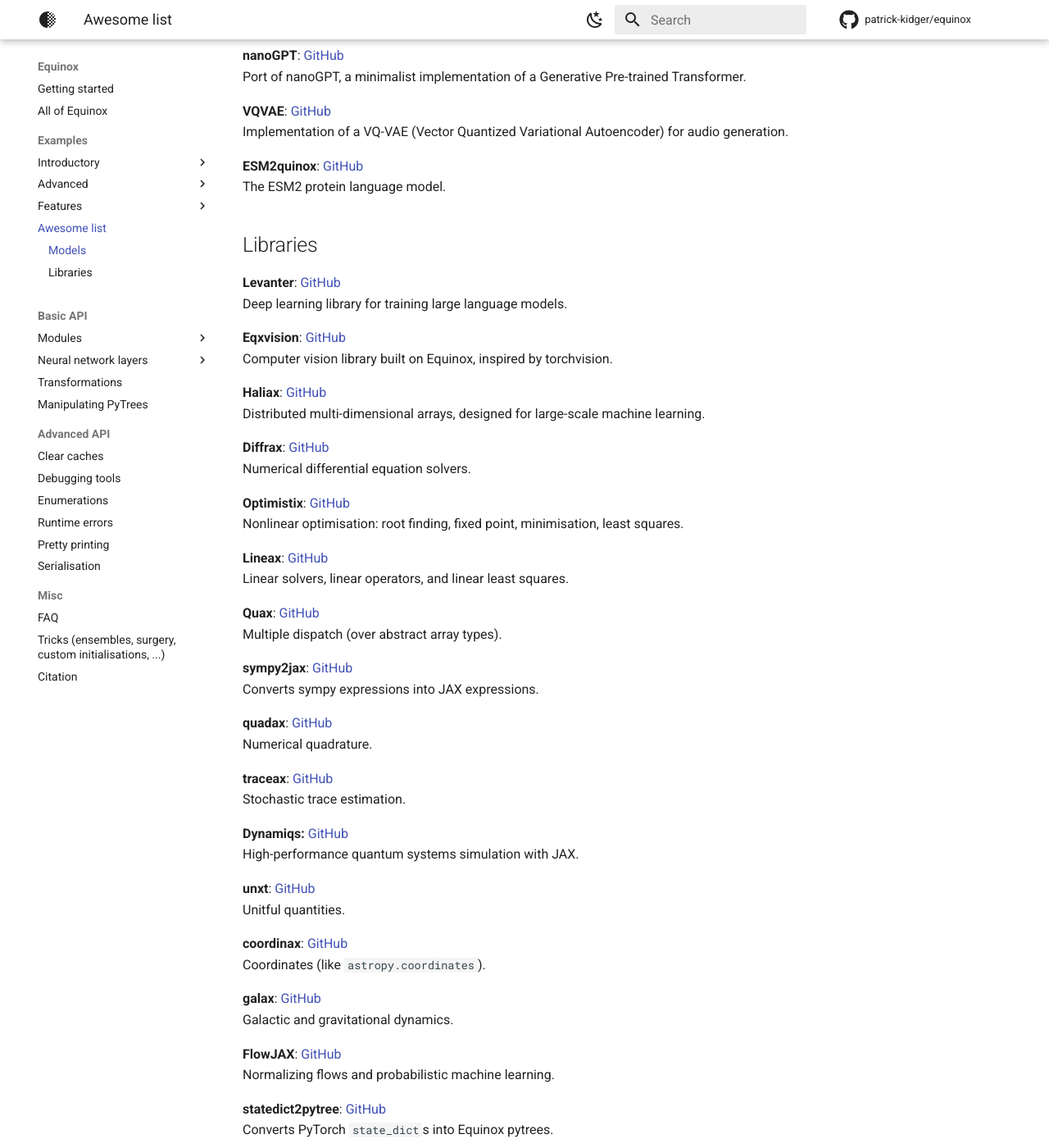
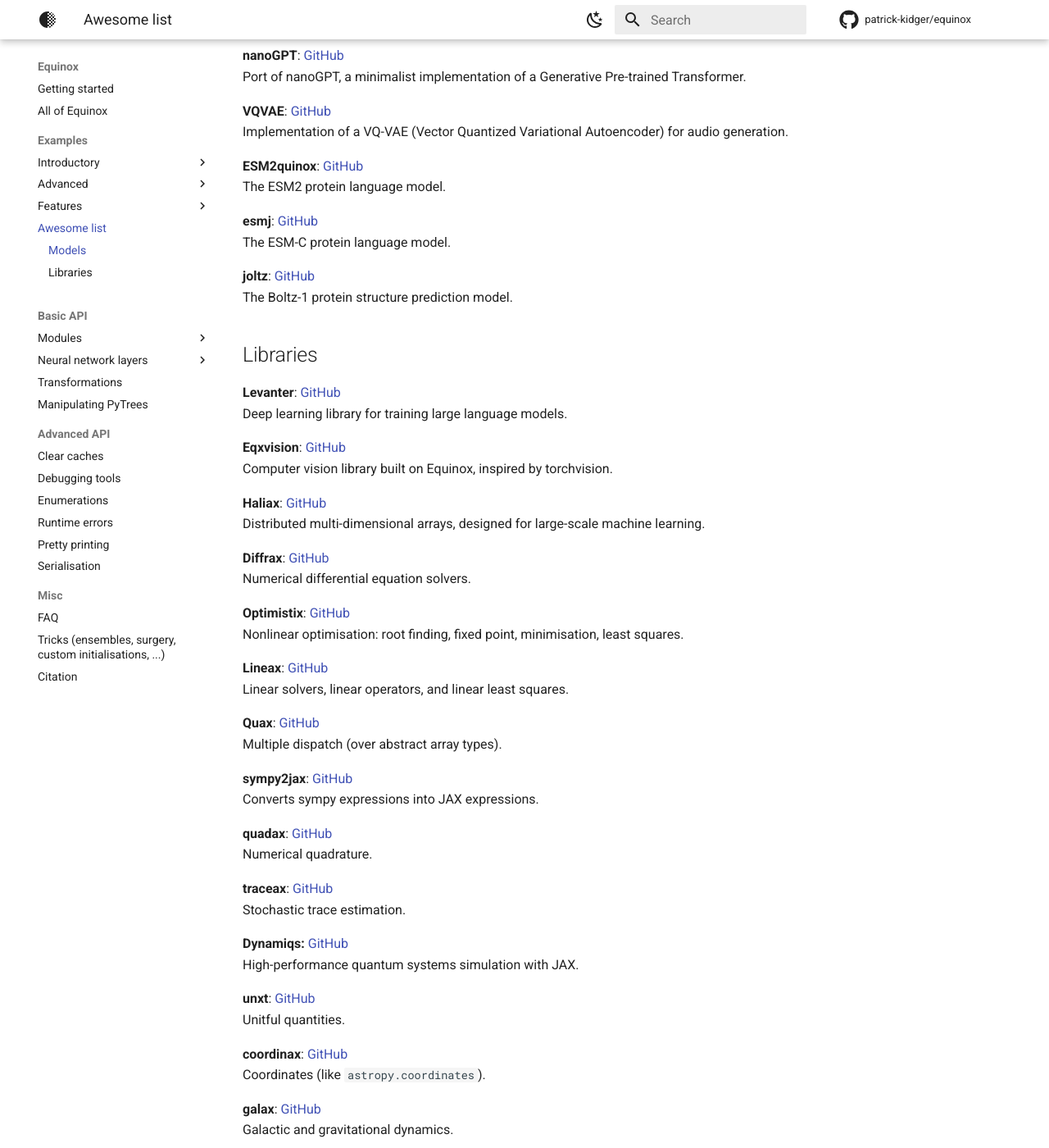
Before and after one commit to patrick-kidger/equinox, an MkDocs documentation site: the page built from docs/awesome-list.md, in a window 1280 px wide and 1400 px high, scrolled down 468 px. Shown: the whole window at 82% size. Built offline with MkDocs 1.6.1 and Material for MkDocs 9.7.7, drawn with Linux system fonts in a browser that asks for light colours; comment, search, counter and statistics services are not loaded; some of the changed text lies outside the part shown.

Commit message:
add esmj (and joltz and boltz-binder-design :) ) to awesome-list.md

```diff
--- a/docs/awesome-list.md
+++ b/docs/awesome-list.md
@@ -21,6 +21,12 @@
 
 **ESM2quinox**: [GitHub](https://github.com/patrick-kidger/esm2quinox)
 The ESM2 protein language model.
+
+**esmj**: [GitHub](https://github.com/escalante-bio/esmj)
+The ESM-C protein language model.
+
+**joltz**: [GitHub](https://github.com/nboyd/joltz)
+The Boltz-1 protein structure prediction model.
 
 ## Libraries
 
@@ -71,3 +77,6 @@
 
 **statedict2pytree**: [GitHub](https://github.com/Artur-Galstyan/statedict2pytree)
 Converts PyTorch `state_dict`s into Equinox pytrees.
+
+**boltz-binder-design**: [GitHub](https://github.com/escalante-bio/boltz-binder-design)
+Protein design by multi-objective hallucination (~ColabDesign in Equinox).
```
